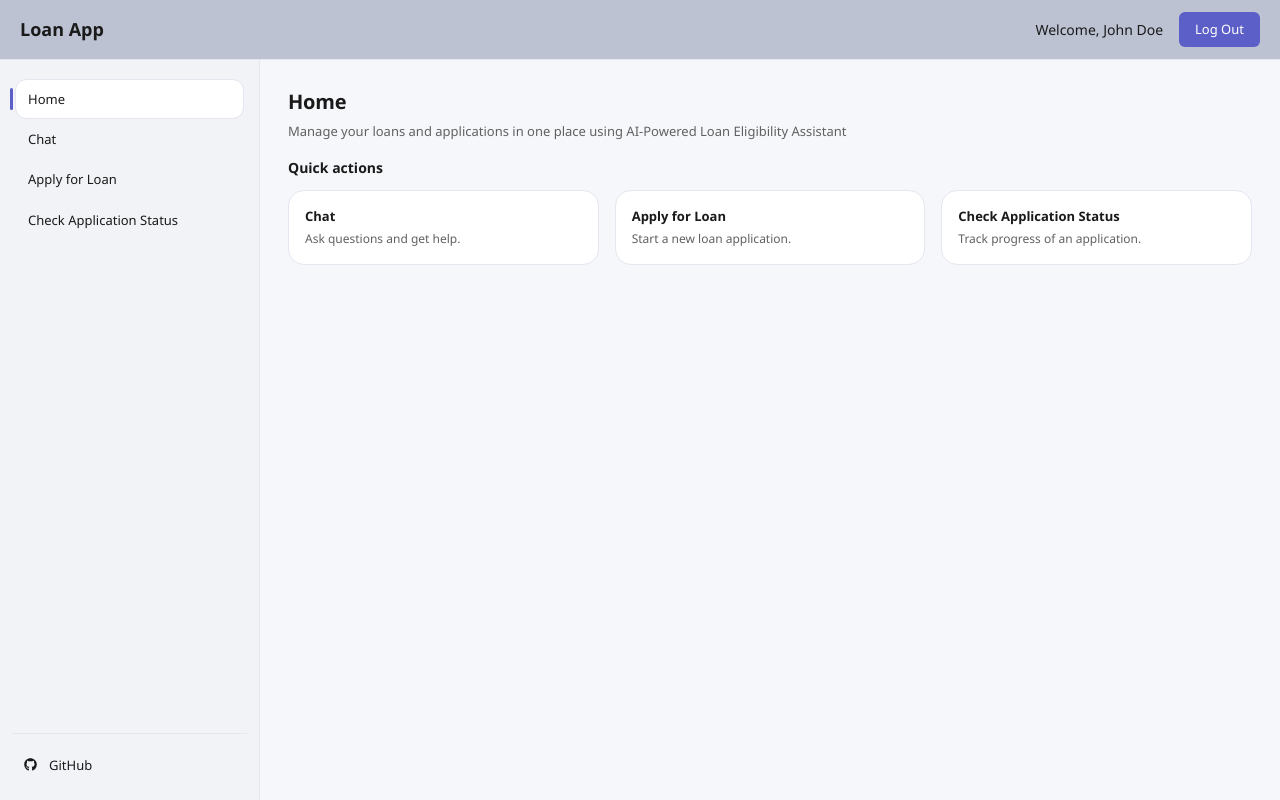
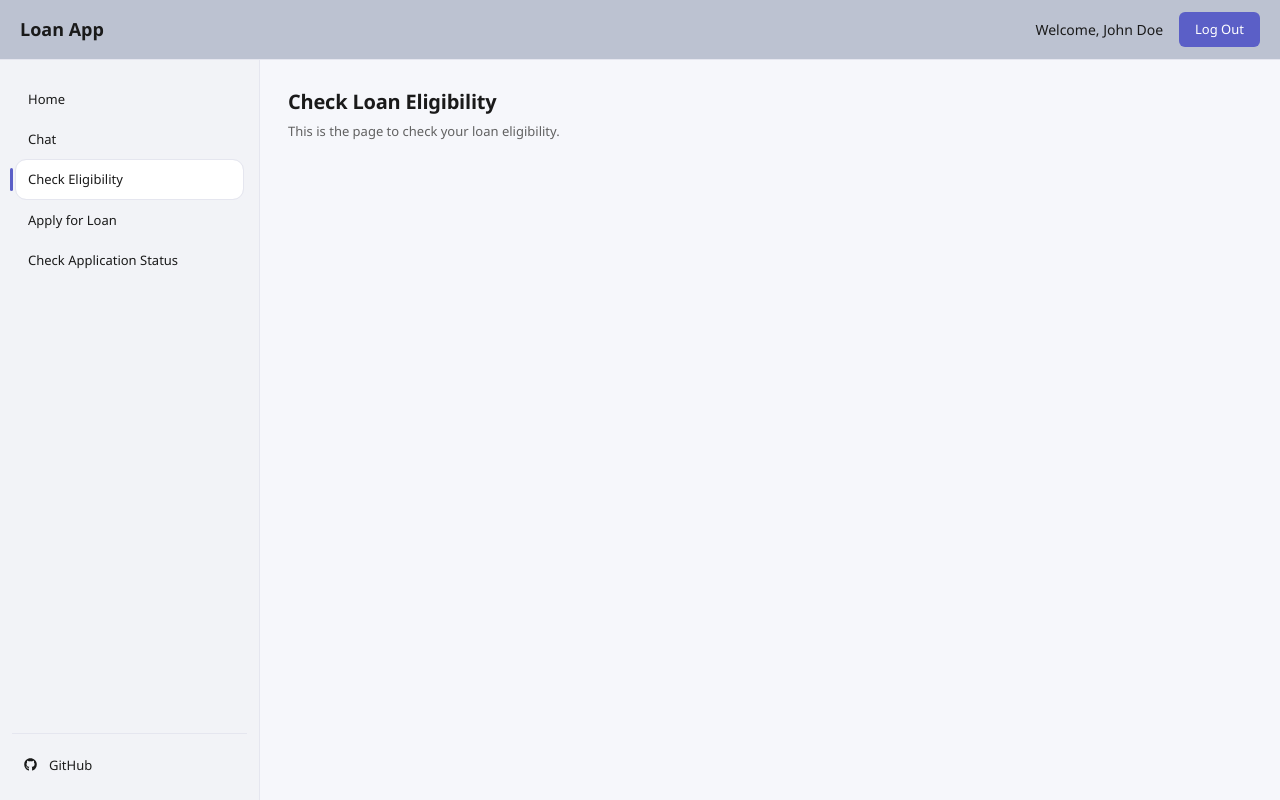
Before and after one commit to Atul-Arc/LoanApp-Frontend, a React (Vite) app: page /check-eligibility in a window 1280 px wide. Before the commit this address led to /. Built offline with nearby package versions, Linux system fonts and the light colour scheme.

Commit message:
Added Check Loan Eligibility page

```diff
--- a/src/App.tsx
+++ b/src/App.tsx
@@ -6,6 +6,7 @@ import { AppShell } from './layout/AppShell'
 import { ApplyForLoanPage } from './pages/ApplyForLoan'
 import { ChatPage } from './pages/Chat'
 import { CheckApplicationStatusPage } from './pages/CheckApplicationStatus'
+import { CheckEligibility } from './pages/CheckEligibility'
 import { HomePage } from './pages/Home'
 
 function App() {
@@ -14,6 +15,7 @@ function App() {
       <Routes>
         <Route path="/" element={<HomePage />} />
         <Route path="/chat" element={<ChatPage />} />
+        <Route path="/check-eligibility" element={<CheckEligibility />} />
         <Route path="/apply" element={<ApplyForLoanPage />} />
         <Route path="/status" element={<CheckApplicationStatusPage />} />
         <Route path="*" element={<Navigate to="/" replace />} />
--- a/src/components/Sidebar.tsx
+++ b/src/components/Sidebar.tsx
@@ -6,6 +6,7 @@ type NavItem = { to: string; label: string; end?: boolean }
 const navItems: NavItem[] = [
   { to: '/', label: 'Home', end: true },
   { to: '/chat', label: 'Chat' },
+  { to: '/check-eligibility', label: 'Check Eligibility' },
   { to: '/apply', label: 'Apply for Loan' },
   { to: '/status', label: 'Check Application Status' },
 ]
--- /dev/null
+++ b/src/pages/CheckEligibility.tsx
@@ -0,0 +1,8 @@
+export function CheckEligibility() {
+  return (
+    <div>
+      <h1 className="pageTitle">Check Loan Eligibility</h1>
+      <p className="pageSubtitle">This is the page to check your loan eligibility.</p>
+    </div>
+  )
+}
```
